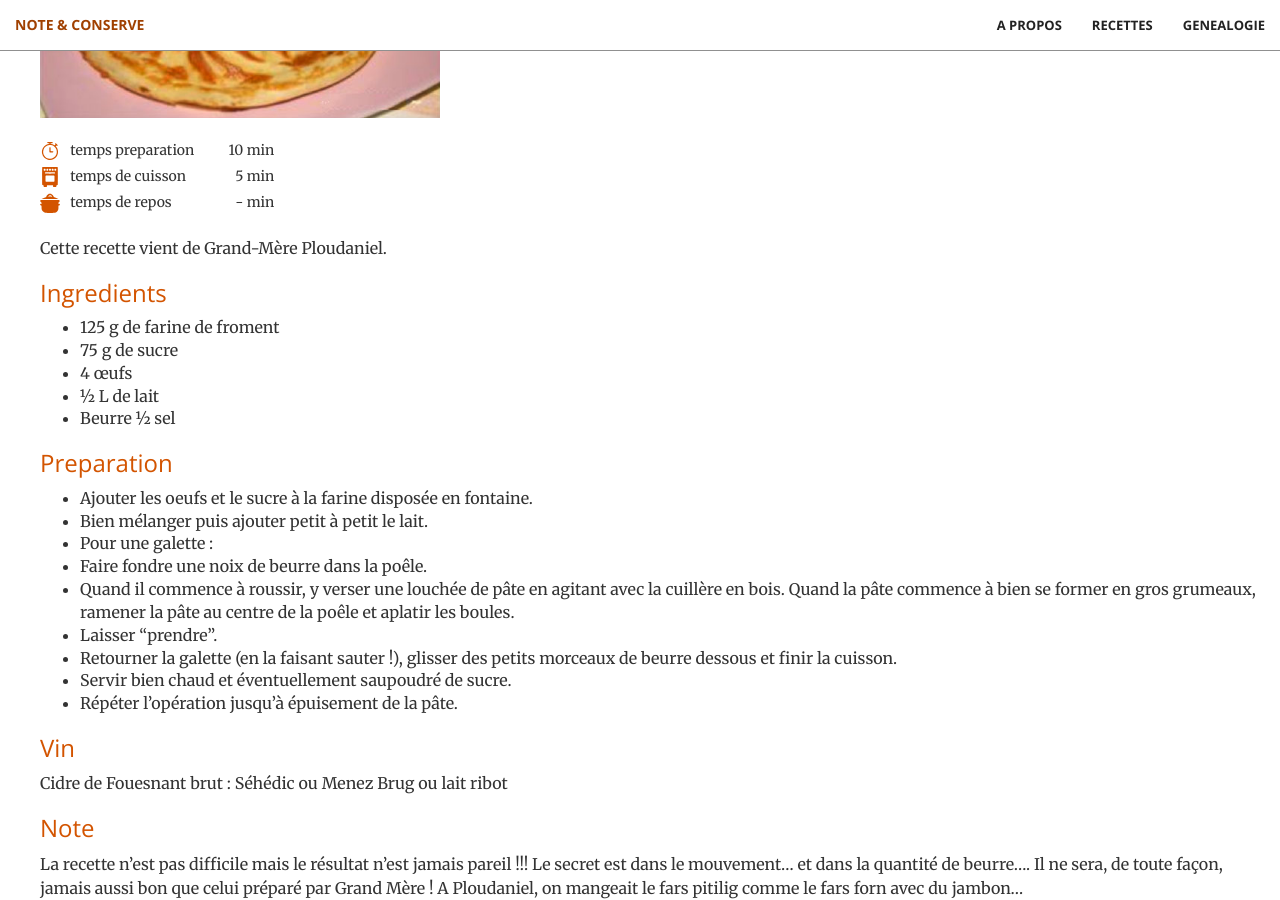
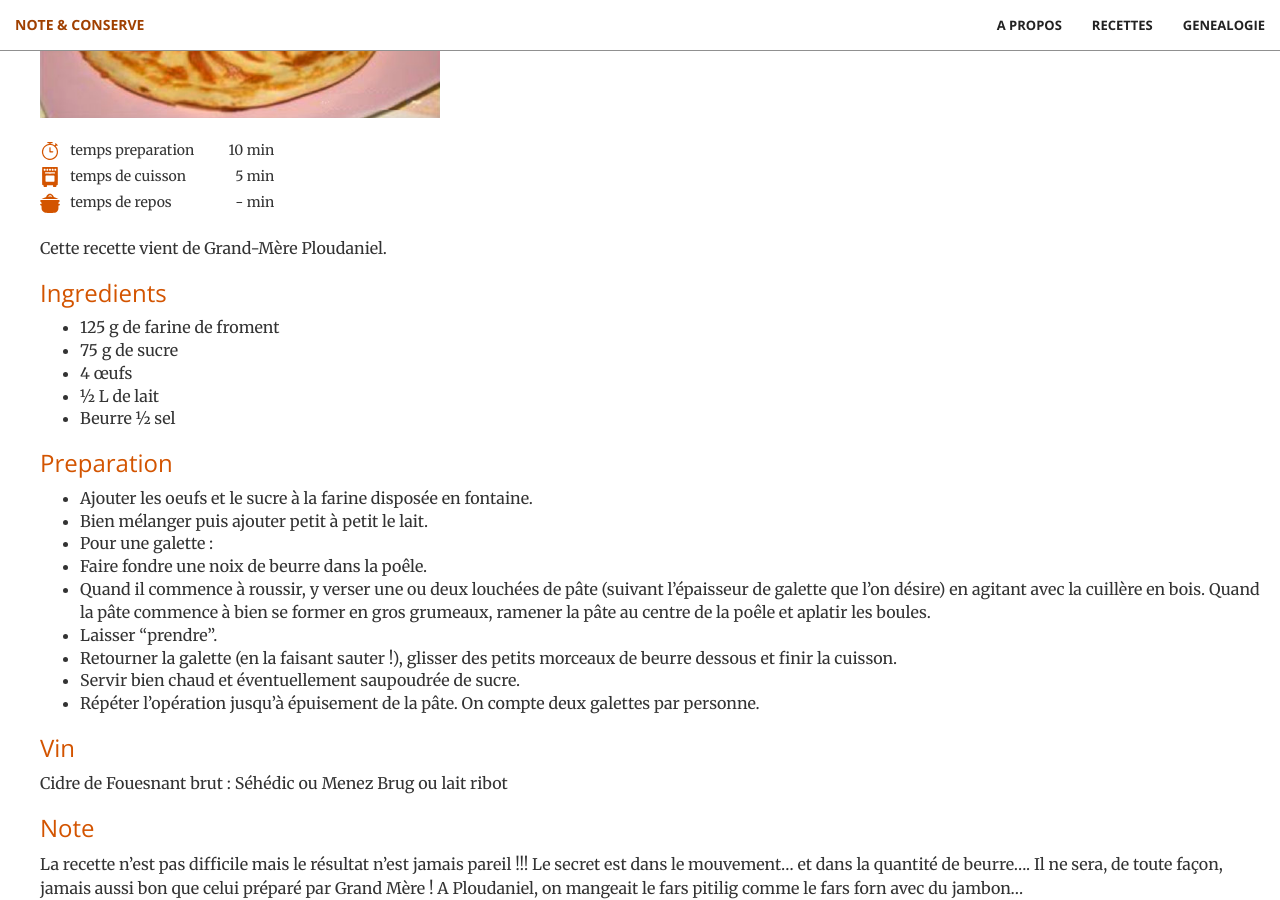
Before and after one commit to brignogan/brignogan.github.io, a Jekyll site: the page built from _posts/2018-05-07-farspitilig.md, in a window 1280 px wide and 900 px high, scrolled down 1154 px. Built offline with Jekyll 4.4.1, drawn with Linux system fonts in a browser that asks for light colours.

Commit message:
corrections de farspitilig
probléme de quantité de pâte par galette

```diff
--- a/_posts/2018-05-07-farspitilig.md
+++ b/_posts/2018-05-07-farspitilig.md
@@ -23,11 +23,11 @@ Cette recette vient de Grand-Mère Ploudaniel.
 * Bien mélanger puis ajouter petit à petit le lait.
 * Pour une galette :
 * Faire fondre une noix de beurre dans la poêle.
-* Quand il commence à roussir, y verser une louchée de pâte en agitant avec la cuillère en bois. Quand la pâte commence à bien se former en gros grumeaux, ramener la pâte au centre de la poêle et aplatir les boules.
+* Quand il commence à roussir, y verser une ou deux louchées de pâte (suivant l’épaisseur de galette que l’on désire) en agitant avec la cuillère en bois. Quand la pâte commence à bien se former en gros grumeaux, ramener la pâte au centre de la poêle et aplatir les boules.
 * Laisser “prendre”.
 * Retourner la galette (en la faisant sauter !), glisser des petits morceaux de beurre dessous et finir la cuisson.
-* Servir bien chaud et éventuellement saupoudré de sucre.
-* Répéter l’opération jusqu’à épuisement de la pâte.
+* Servir bien chaud et éventuellement saupoudrée de sucre.
+* Répéter l’opération jusqu’à épuisement de la pâte. On compte deux galettes par personne.
 
 ### Vin
 Cidre de Fouesnant brut : Séhédic ou Menez Brug
```
